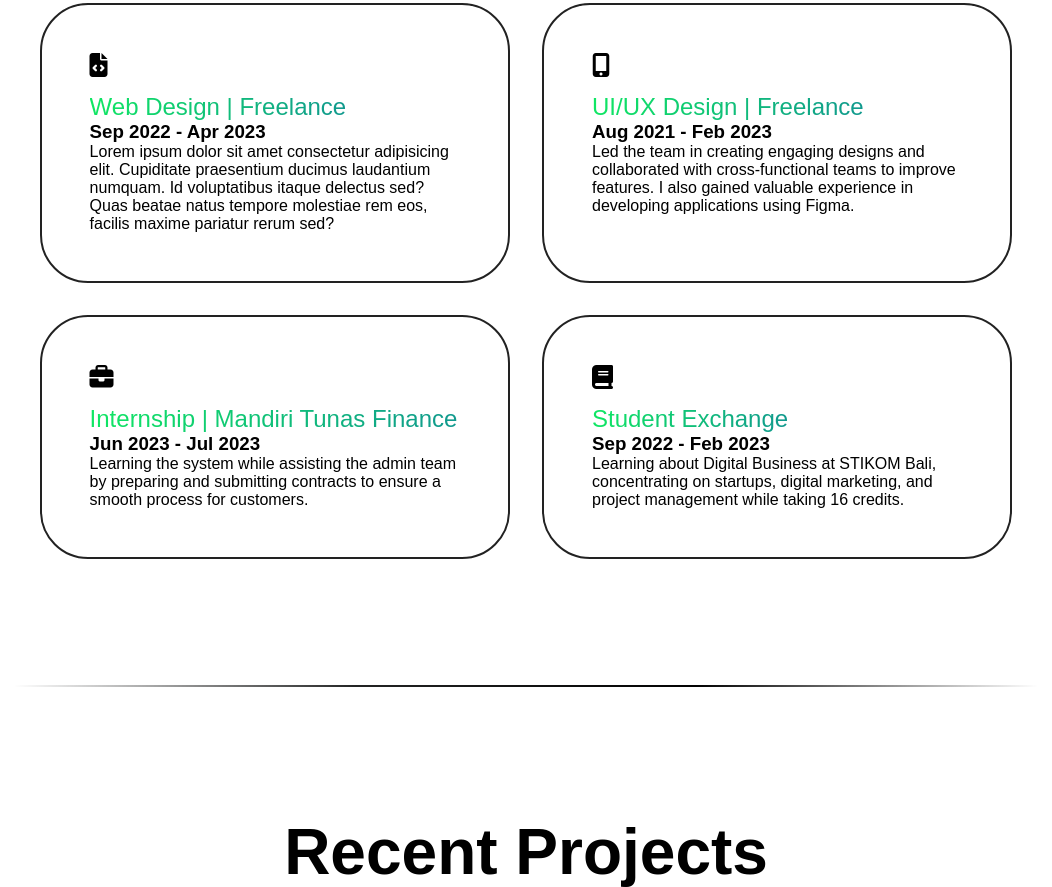
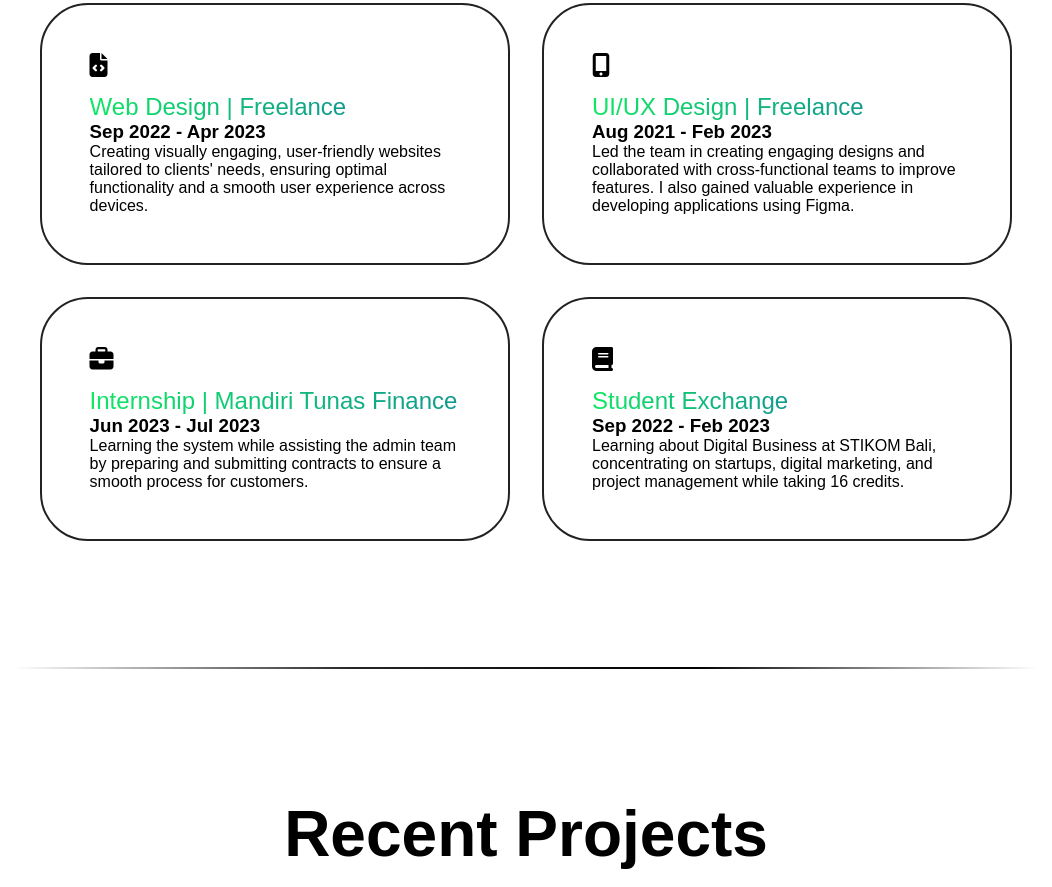
Before and after one commit to jontak03/portofolio, a plain HTML site: page index.html in a window 1280 px wide. Shown: the part 1047-1934 px from the top of the page, without its empty margins (114-1166 px from the left). Drawn offline with Linux system fonts and the light colour scheme.

Commit message:
Update index.html

```diff
--- a/index.html
+++ b/index.html
@@ -78,7 +78,7 @@
                     <i class="fa-solid fa-file-code"></i>
                     <span>Web Design | Freelance</span>
                     <h3>Sep 2022 - Apr 2023</h3>
-                    <p>Lorem ipsum dolor sit amet consectetur adipisicing elit. Cupiditate praesentium ducimus laudantium numquam. Id voluptatibus itaque delectus sed? Quas beatae natus tempore molestiae rem eos, facilis maxime pariatur rerum sed?</p>
+                    <p>Creating visually engaging, user-friendly websites tailored to clients' needs, ensuring optimal functionality and a smooth user experience across devices.</p>
                 </div>
                 <div class="grid-card">
                     <i class="fa-solid fa-mobile-screen-button"></i>
```
